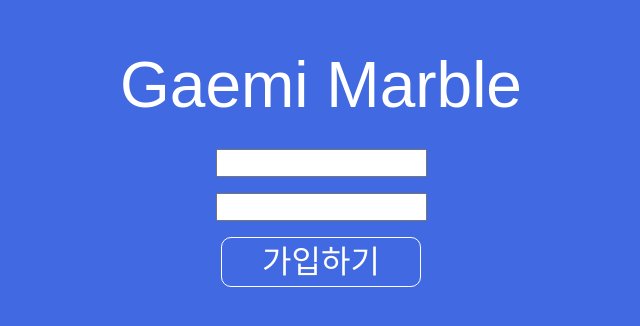
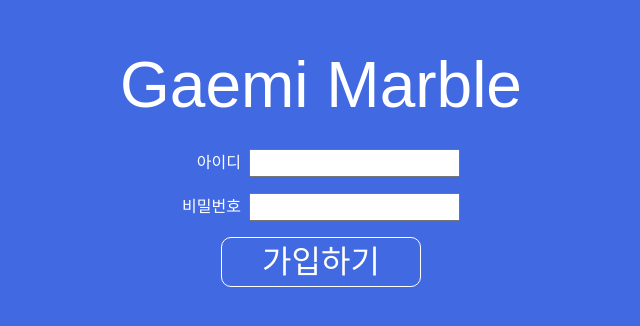
Before and after one commit to gaemi-marble/gaemi-marble, a React (Vite) app in the folder fe/: page /signup in a window 1280 px wide. Shown: the part 238-564 px from the top of the page, without its empty margins (319-959 px from the left). Built offline with nearby package versions, Linux system fonts and the light colour scheme; a small style sheet from the web is missing.

Commit message:
ui: 로그인/회원가입 UI 약간 수정
- 아이디/비밀번호 인풋에 label 추가

```diff
--- a/fe/src/pages/SignInPage.tsx
+++ b/fe/src/pages/SignInPage.tsx
@@ -7,8 +7,16 @@ export default function SignInPage() {
   return (
     <Container>
       <Title>Gaemi Marble</Title>
-      <IdInput />
-      <PWInput />
+      <Wrapper>
+        <Input>
+          <span>아이디</span>
+          <input aria-label="아이디" type="text" name="playerId" />
+        </Input>
+        <Input>
+          <span>비밀번호</span>
+          <input aria-label="비밀번호" type="text" name="playerPW" />
+        </Input>
+      </Wrapper>
       <Button onClick={() => navigate('/')}>로그인</Button>
       <Button onClick={() => navigate('/signup')}>회원가입</Button>
     </Container>
@@ -31,9 +39,22 @@ const Title = styled.h1`
   font-size: 64px;
 `;
 
-const IdInput = styled.input``;
+const Wrapper = styled.div`
+  display: flex;
+  flex-direction: column;
+  align-items: flex-end;
+  gap: 16px;
+`;
 
-const PWInput = styled.input``;
+const Input = styled.label`
+  span {
+    margin-right: 8px;
+  }
+
+  input {
+    color: black;
+  }
+`;
 
 const Button = styled.button`
   width: 200px;
--- a/fe/src/pages/SignUpPage.tsx
+++ b/fe/src/pages/SignUpPage.tsx
@@ -4,8 +4,16 @@ export default function SignUpPage() {
   return (
     <Container>
       <Title>Gaemi Marble</Title>
-      <IdInput />
-      <PWInput />
+      <Wrapper>
+        <Input>
+          <span>아이디</span>
+          <input aria-label="아이디" type="text" name="playerId" />
+        </Input>
+        <Input>
+          <span>비밀번호</span>
+          <input aria-label="비밀번호" type="text" name="playerPW" />
+        </Input>
+      </Wrapper>
       <Button>가입하기</Button>
     </Container>
   );
@@ -27,9 +35,22 @@ const Title = styled.h1`
   font-size: 64px;
 `;
 
-const IdInput = styled.input``;
+const Wrapper = styled.div`
+  display: flex;
+  flex-direction: column;
+  align-items: flex-end;
+  gap: 16px;
+`;
 
-const PWInput = styled.input``;
+const Input = styled.label`
+  span {
+    margin-right: 8px;
+  }
+
+  input {
+    color: black;
+  }
+`;
 
 const Button = styled.button`
   width: 200px;
```
